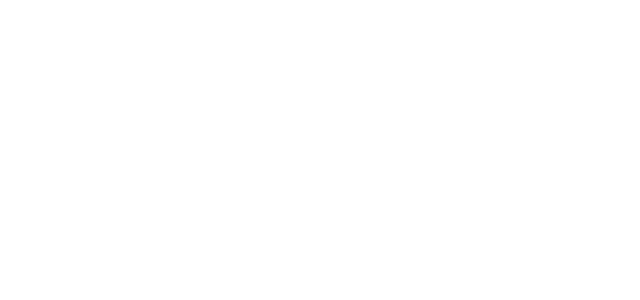
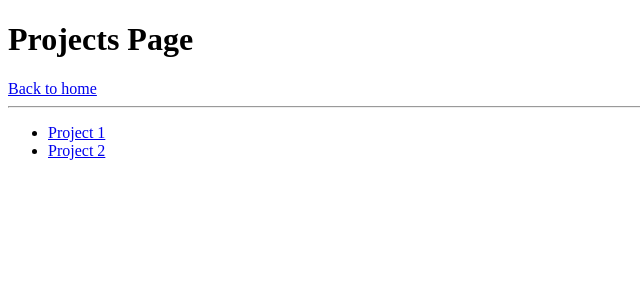
Before and after one commit to trotin/vuejs-masterclass-2024, a Vue app: page /projects in a window 1280 px wide. Before the commit this address had no page. Shown: the top 300 px of the page, without its empty margins (0-640 px from the left). Built offline with nearby package versions, Linux system fonts and the light colour scheme.

Commit message:
📦refact: Refactor Vue.js Codebase for File-Based Routing

```diff
--- a/src/pages/ProjectsView.vue
+++ /dev/null
@@ -1,10 +0,0 @@
-<script setup lang='ts'>
-
-</script>
-
-<template>
-    <div>
-        <h1>Projects Page</h1>
-        <RouterLink to="/">Back to home</RouterLink>
-    </div>
-</template>
--- a/src/pages/SingleProjectView.vue
+++ b/src/pages/projects/[id].vue
@@ -8,5 +8,7 @@
 <template>
     <div>
         <h1>Project {{ route.params?.id }}</h1>
+        <RouterLink to="/projects">Back Project List</RouterLink>
+        <hr />
     </div>
 </template>
--- /dev/null
+++ b/src/pages/projects/index.vue
@@ -0,0 +1,19 @@
+<script setup lang='ts'>
+
+</script>
+
+<template>
+    <div>
+        <h1>Projects Page</h1>
+        <RouterLink to="/">Back to home</RouterLink>
+        <hr />
+        <ul>
+            <li>
+                <RouterLink to="/projects/Project 1">Project 1</RouterLink>
+            </li>
+            <li>
+                <RouterLink to="/projects/Project 2">Project 2</RouterLink>
+            </li>
+        </ul>
+    </div>
+</template>
```
Also changed, not shown: typed-router.d.ts (+4 -3 lines), src/pages/index.vue (renamed from src/pages/HomeView.vue).
